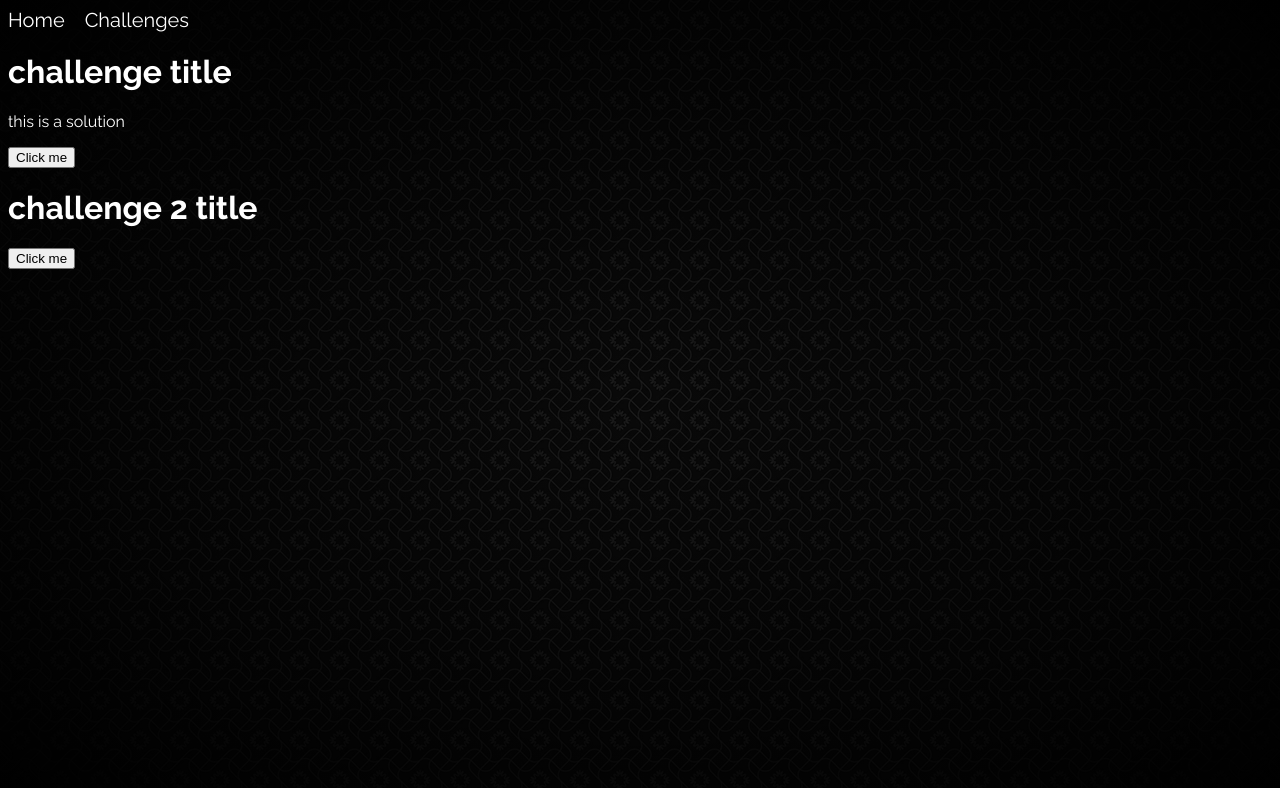
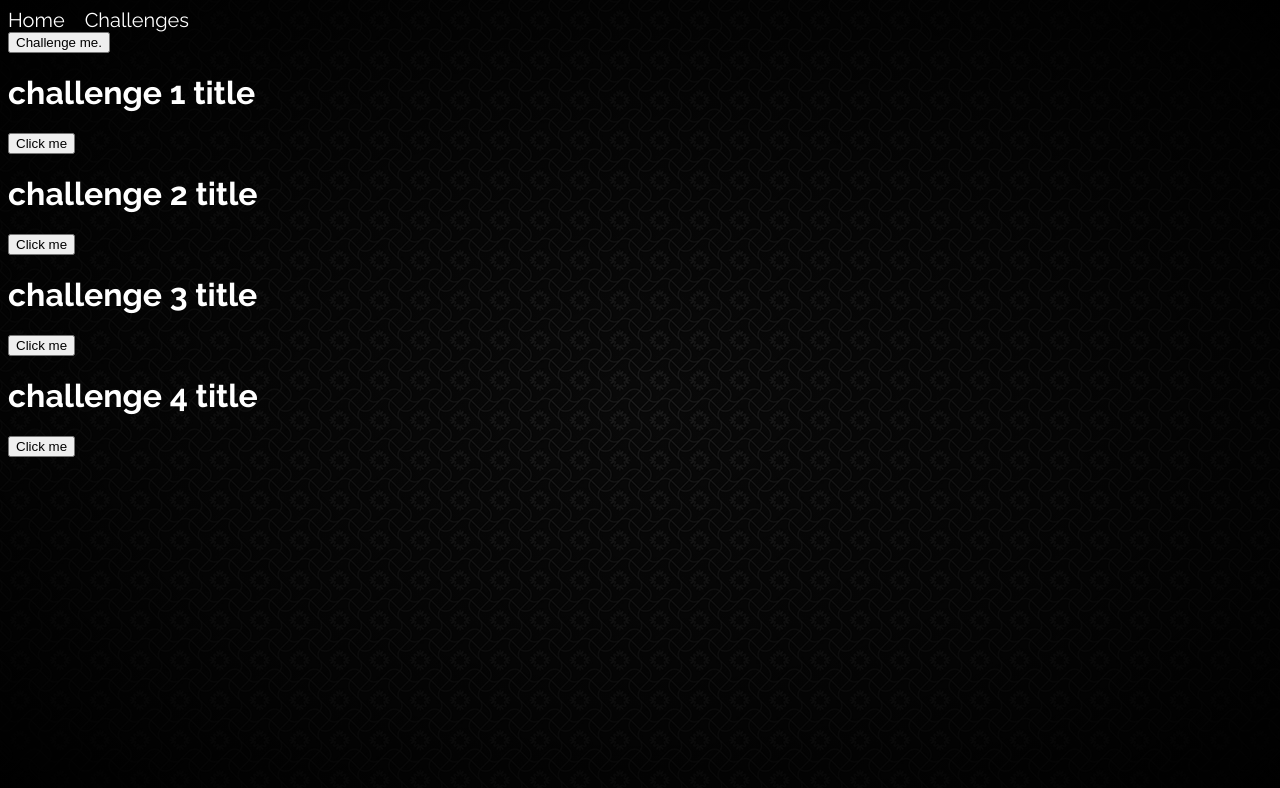
Before and after one commit to djzib0/portfolio-website, a React (Vite) app: page /challenges in a window 1280 px wide. Shown: the top 788 px of the page. Built offline with nearby package versions, Linux system fonts and the light colour scheme.

Commit message:
added random to challenges

```diff
--- a/src/components/ChallengesList.jsx
+++ b/src/components/ChallengesList.jsx
@@ -5,11 +5,11 @@ import challengesData from "../data/challengesData";
 import Challenge from "./Challenge";
 
 //importing custom hooks
-import useShowDiv from "../hooks/useShowDiv";
+import useShowDiv from "../hooks/useHandleChallenge";
 
 function ChallengesList() {
     const [currentChallenge, setCurrentChallenge] = useState(challengesData)
-    const {data, toggleVisible} = useShowDiv(true)
+    const {data, toggleVisible, drawChallenge} = useShowDiv(true)
 
     const challengesArr = data.map(challenge => {
             return (
@@ -23,6 +23,7 @@ function ChallengesList() {
 
     return (
         <div>
+            <button className="enroll-btn" onClick={drawChallenge}>Challenge me.</button>
             {challengesArr}
         </div>
     )
--- a/src/data/challengesData.js
+++ b/src/data/challengesData.js
@@ -1,17 +1,43 @@
 const data = [
     {
         id: 1,
-        title: "challenge title",
-        description: "this is a challenge description",
-        solution: "this is a solution",
-        isVisible: true
+        title: "challenge 1 title",
+        description: "this is a challenge 1 description",
+        solution: "this is a 1 solution",
+        isVisible: false,
+        difficulty: 1,
+        topic: "react",
+        type: "code"
     },
     {
         id: 2,
         title: "challenge 2 title",
         description: "this is a challenge 2 description",
         solution: "this is a 2 solution",
-        isVisible: false
+        isVisible: false,
+        difficulty: 1,
+        topic: "vanilla",
+        type: "answer"
+    },
+    {
+        id: 3,
+        title: "challenge 3 title",
+        description: "this is a challenge 3 description",
+        solution: "this is a 3 solution",
+        isVisible: false,
+        difficulty: 1,
+        topic: "vanilla",
+        type: "code"
+    },
+    {
+        id: 4,
+        title: "challenge 4 title",
+        description: "this is a challenge 4 description",
+        solution: "this is a 4 solution",
+        isVisible: false,
+        difficulty: 2,
+        topic: "vanilla",
+        type: "code"
     }
 ]
 
--- a/src/hooks/useShowDiv.jsx
+++ b/src/hooks/useHandleChallenge.jsx
@@ -1,11 +1,17 @@
 import { useState } from "react";
 import challengesData from "../data/challengesData";
 
+//utils
+import getRandomChallenge from "../utils/getRandom";
 
-function useShowDiv(defaultIsVisible=false ) {
+
+function useShowDiv(defaultIsVisible=false) {
     const [data, setData] = useState(challengesData)
     const [isVisible, setIsVisible] = useState(defaultIsVisible)
+    // when challengeOn draw 2 random challenges to display on page
+    const [challengeOn, setChallengeOn] = useState(false)
 
+    // show or hide challenge solution
     function toggleVisible(id) {
         const newArray = data.map(item => {
             if (item.id === id) {
@@ -16,21 +22,16 @@ function useShowDiv(defaultIsVisible=false ) {
             }
             return item
         })
-        // for (let item of challengesData) {
-        //     if (item.id === id) {
-        //         item.isVisible = !item.isVisible
-        //         newArray.push(item)
-        //     } else {
-        //         newArray.push(item)
-        //     }
-        // }
-        console.log("clicked")
-        console.log(newArray)
         setData(newArray)
-        // setIsVisible(!isVisible)
+
     }
 
-    return {data, toggleVisible}
+    function drawChallenge() {
+        setData(getRandomChallenge(data))
+        setChallengeOn(true)
+    }
+
+    return {data, toggleVisible, drawChallenge}
 }
 
 export default useShowDiv
--- /dev/null
+++ b/src/utils/getRandom.js
@@ -0,0 +1,24 @@
+// draws random 2 challenges to render
+function getRandomChallenge(data) {
+    // create list with challenges types, to draw one challenge of each type
+    let typesArr = data.map(item => item.type)
+    typesArr = [...new Set(typesArr)]
+
+    let drawnChallenges = []
+
+    // draw one of each type
+    typesArr.forEach(type => {
+        let challengesArr = data.filter(item => {
+            return type === item.type
+        })
+        console.log("Type", type)
+        drawnChallenges.push(drawRandom(challengesArr))
+    })
+    return drawnChallenges
+}
+
+function drawRandom(arr) {
+    return(arr[Math.floor(Math.random() * arr.length)])
+}
+
+export default getRandomChallenge
```
